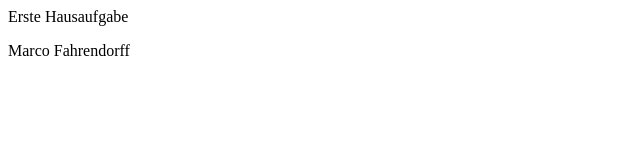
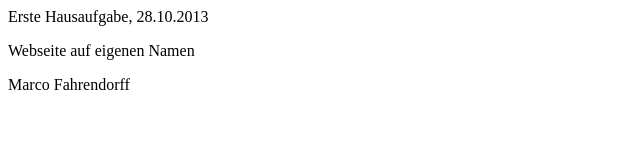
Before and after one commit to canonball/firstwebapp, a plain HTML site: page index.html in a window 1280 px wide. Shown: the whole page, without its empty margins (0-640 px from the left). Drawn offline with Linux system fonts and the light colour scheme.

Commit message:
zweites update sonntag

```diff
--- a/index.html
+++ b/index.html
@@ -1,3 +1,5 @@
-<p>Erste Hausaufgabe</p>
+<p>Erste Hausaufgabe, 28.10.2013</p>
+<p></p>
+<p>Webseite auf eigenen Namen</p>
 <p></p>
 <p>Marco Fahrendorff</p>
```
